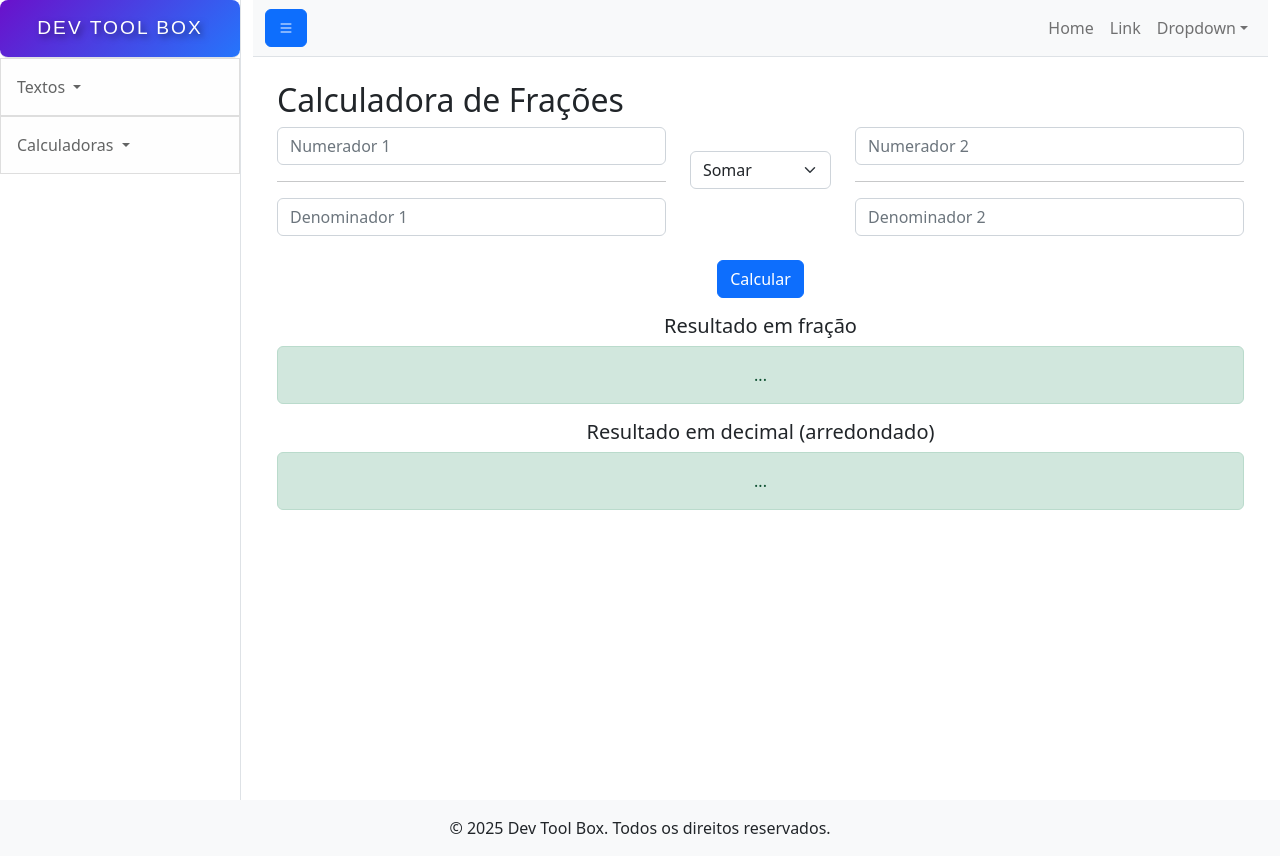
After one commit to JeffersonEstevo/DevToolBox, a Django app: page /fracao/ in a window 1280 px wide. The commit adds this page. Run offline with Django 4.2, Linux system fonts and the light colour scheme; some libraries are stand-ins or nearby versions.

Commit message:
Adicionando Calculadoras/fracao

```diff
--- /dev/null
+++ b/dev_tool_box/core/static/core/js/calculadoras/fracao.js
@@ -0,0 +1,50 @@
+document.getElementById("calculate").addEventListener("click", function () {
+    let num1 = parseInt(document.getElementById("numerator1").value);
+    let den1 = parseInt(document.getElementById("denominator1").value);
+    let num2 = parseInt(document.getElementById("numerator2").value);
+    let den2 = parseInt(document.getElementById("denominator2").value);
+    let operation = document.getElementById("operation").value;
+
+    if (isNaN(num1) || isNaN(den1) || isNaN(num2) || isNaN(den2) || den1 === 0 || den2 === 0) {
+        alert("Por favor, insira valores válidos e denominadores diferentes de zero.");
+        return;
+    }
+
+    let resultNum, resultDen;
+    switch (operation) {
+        case "add":
+            resultNum = num1 * den2 + num2 * den1;
+            resultDen = den1 * den2;
+            break;
+        case "subtract":
+            resultNum = num1 * den2 - num2 * den1;
+            resultDen = den1 * den2;
+            break;
+        case "multiply":
+            resultNum = num1 * num2;
+            resultDen = den1 * den2;
+            break;
+        case "divide":
+            resultNum = num1 * den2;
+            resultDen = den1 * num2;
+            break;
+    }
+
+    let gcd = function (a, b) {
+        return b === 0 ? a : gcd(b, a % b);
+    };
+    let divisor = gcd(resultNum, resultDen);
+    resultNum /= divisor;
+    resultDen /= divisor;
+
+    let fractionResult = document.getElementById("fraction-result");
+    let decimalResult = document.getElementById("decimal-result");
+
+    fractionResult.innerHTML = `<strong>${resultNum} / ${resultDen}</strong>`;
+    decimalResult.innerHTML = `<strong>${(resultNum / resultDen).toFixed(4)}</strong>`;
+
+    fractionResult.style.width = "50%";
+    fractionResult.style.margin = "0 auto";
+    decimalResult.style.width = "50%";
+    decimalResult.style.margin = "0 auto";
+});
--- a/dev_tool_box/core/templates/core/base.html
+++ b/dev_tool_box/core/templates/core/base.html
@@ -56,6 +56,7 @@
                             <li><a class="dropdown-item" href="{% url 'porcentagem' %}">Porcentagem</a></li>
                             <li><a class="dropdown-item" href="{% url 'regra_de_tres' %}">Regra de Três</a></li>
                             <li><a class="dropdown-item" href="{% url 'media_aritmetica' %}">Média Aritmética</a></li>
+                            <li><a class="dropdown-item" href="{% url 'fracao' %}">Fração</a></li>
                         </ul>
                     </div>
 
--- /dev/null
+++ b/dev_tool_box/core/templates/core/calculadoras/fracao.html
@@ -0,0 +1,42 @@
+{% extends "core/base.html" %}
+{% load static %}
+
+{% block content %}
+<div class="container-fluid">
+    <h2 class="mt-4">Calculadora de Frações</h2>
+
+    <div class="row">
+        <div class="col-md-5">
+            <input type="number" id="numerator1" class="form-control mb-2" placeholder="Numerador 1">
+            <hr>
+            <input type="number" id="denominator1" class="form-control mb-2" placeholder="Denominador 1">
+        </div>
+        <div class="col-md-2 text-center">
+            <select id="operation" class="form-select my-4">
+                <option value="add">Somar</option>
+                <option value="subtract">Subtrair</option>
+                <option value="multiply">Multiplicar</option>
+                <option value="divide">Dividir</option>
+            </select>
+        </div>
+        <div class="col-md-5">
+            <input type="number" id="numerator2" class="form-control mb-2" placeholder="Numerador 2">
+            <hr>
+            <input type="number" id="denominator2" class="form-control mb-2" placeholder="Denominador 2">
+        </div>
+    </div>
+
+    <div class="text-center my-3">
+        <button id="calculate" class="btn btn-primary">Calcular</button>
+    </div>
+
+    <div class="result-container text-center">
+        <h5>Resultado em fração</h5>
+        <div class="alert alert-success" id="fraction-result">...</div>
+        <h5>Resultado em decimal (arredondado)</h5>
+        <div class="alert alert-success" id="decimal-result">...</div>
+    </div>
+
+    <script src="{% static 'core/js/calculadoras/fracao.js' %}"></script>
+</div>
+{% endblock %}
--- a/dev_tool_box/core/urls.py
+++ b/dev_tool_box/core/urls.py
@@ -25,6 +25,7 @@ urlpatterns = [
     path('porcentagem/', views.porcentagem, name='porcentagem'),
     path('regra_de_tres/', views.regra_de_tres, name='regra_de_tres'),
     path('media_aritmetica/', views.media_aritmetica, name='media_aritmetica'),
+    path('fracao/', views.fracao, name='fracao'),
 ]
 
 if settings.DEBUG:
--- a/dev_tool_box/core/views.py
+++ b/dev_tool_box/core/views.py
@@ -55,3 +55,6 @@ def regra_de_tres(request):
 
 def media_aritmetica(request):
     return render(request, "core/calculadoras/media_aritmetica.html")
+
+def fracao(request):
+    return render(request, "core/calculadoras/fracao.html")
```
